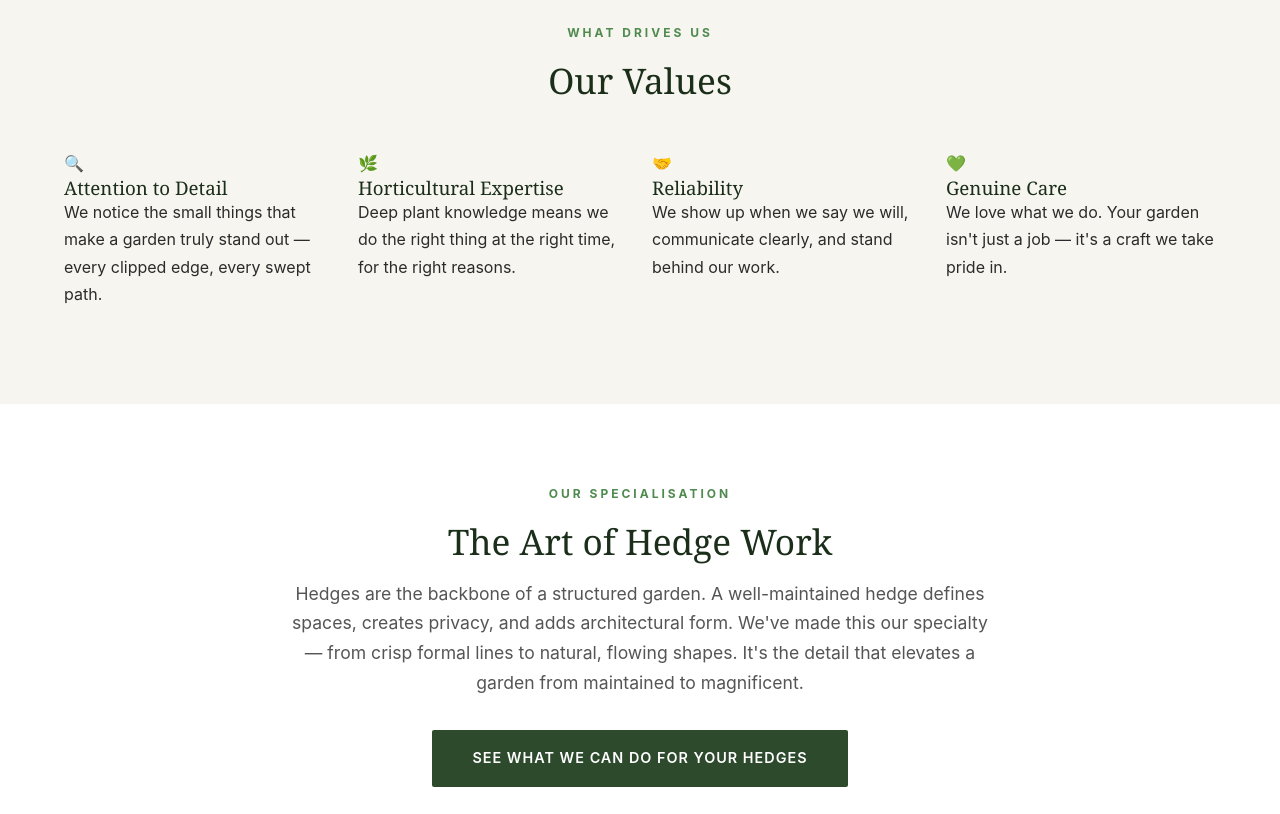
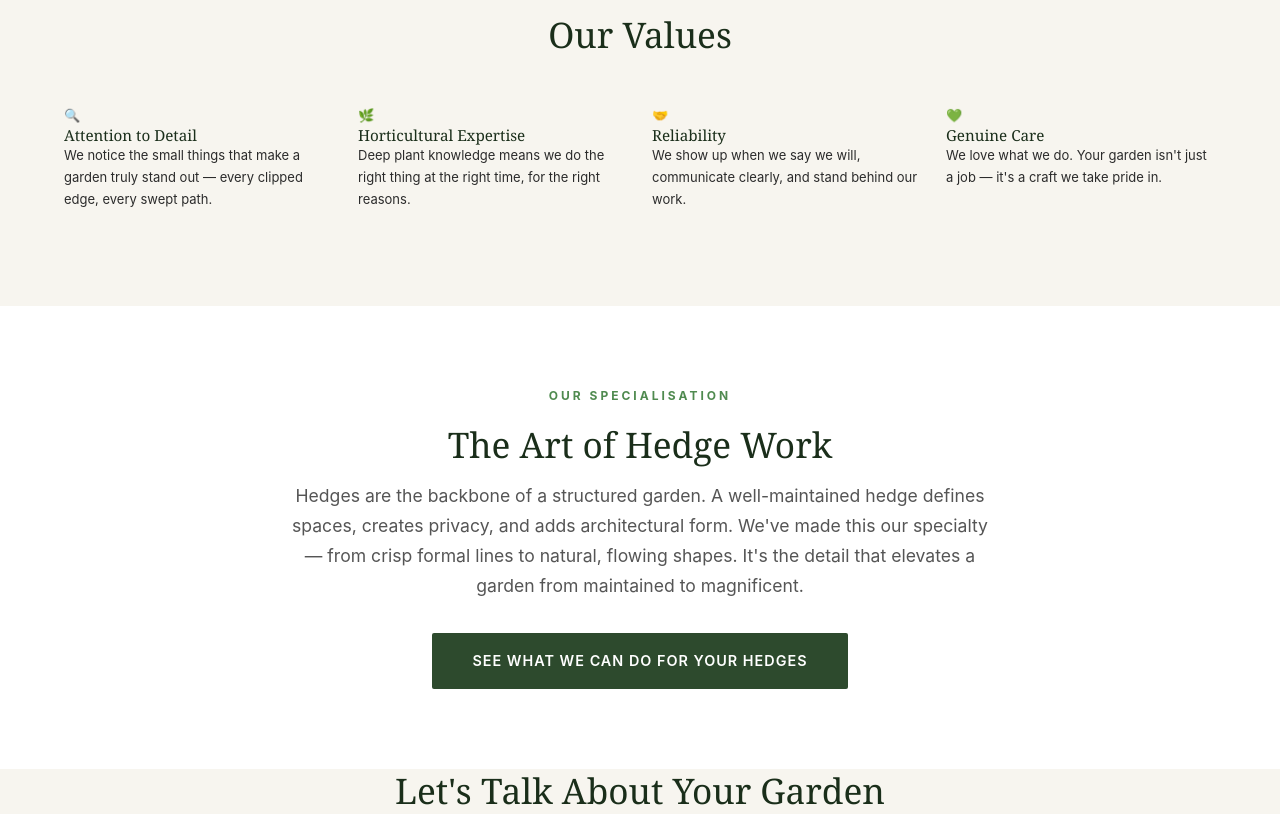
Before and after one commit to Threeleavesgardens/Three-Leaves-Gardens, a plain HTML site: page about.html in a window 1280 px wide. Shown: the part 1180-1994 px from the top of the page. Drawn offline with Linux system fonts and the light colour scheme.

Commit message:
Adjust font sizes and hero section padding

```diff
--- a/styles.css
+++ b/styles.css
@@ -16,8 +16,8 @@
 
 * { margin: 0; padding: 0; box-sizing: border-box; }
 html { scroll-behavior: smooth; }
-body { font-family: var(--font-sans); color: var(--charcoal); background: var(--cream); line-height: 1.7; font-size: 16px; }
-h1, h2, h3, h4 { font-family: var(--font-serif); color: var(--green-900); line-height: 1.2; font-weight: 400; }
+body { font-family: var(--font-sans); color: var(--charcoal); background: var(--cream); line-height: 1.7; font-size: 13px; }
+h1, h2, h3, h4 { font-family: var(--font-serif); color: var(--green-900); line-height: 1.2; font-weight: 300; }
 h1 { font-size: 3.5rem; }
 h2 { font-size: 2.2rem; }
 p { margin-bottom: 1rem; }
@@ -69,7 +69,7 @@ img { max-width: 100%; height: auto; display: block; }
 
 /* HERO SPLIT - Matching the Screenshot */
 .hero-split {
-  padding: 6rem 0;
+  padding: 4rem 0;
   background: var(--cream);
 }
 .hero-split-container {
```
